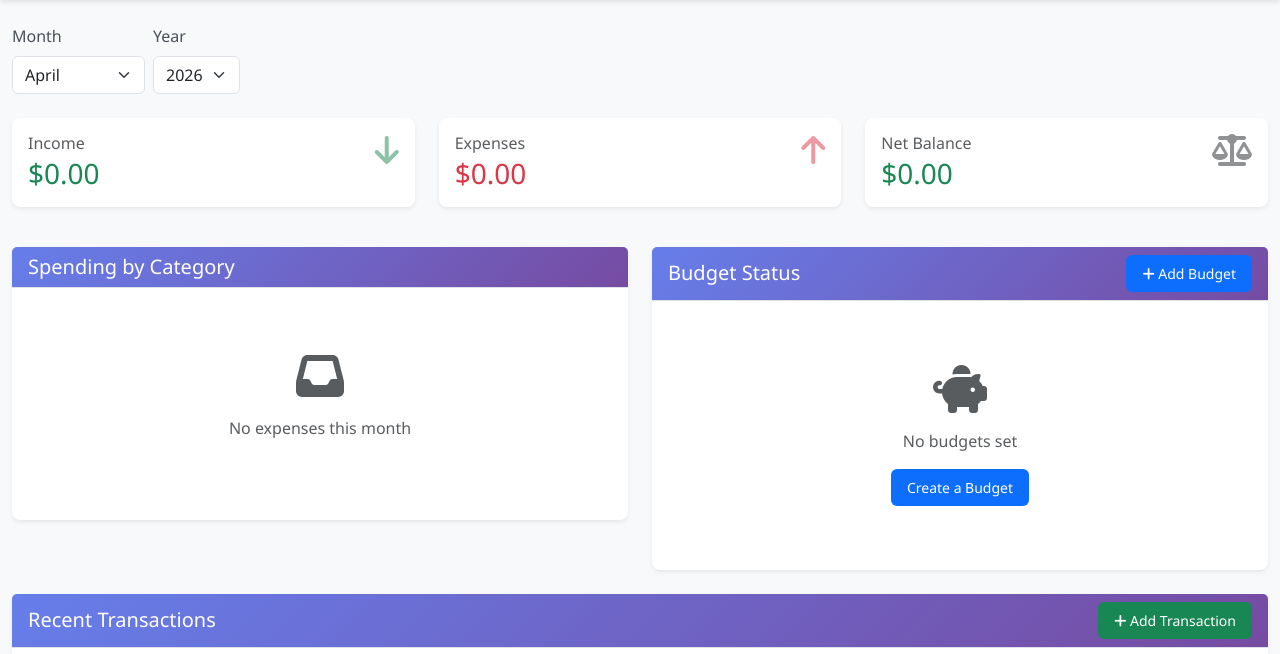
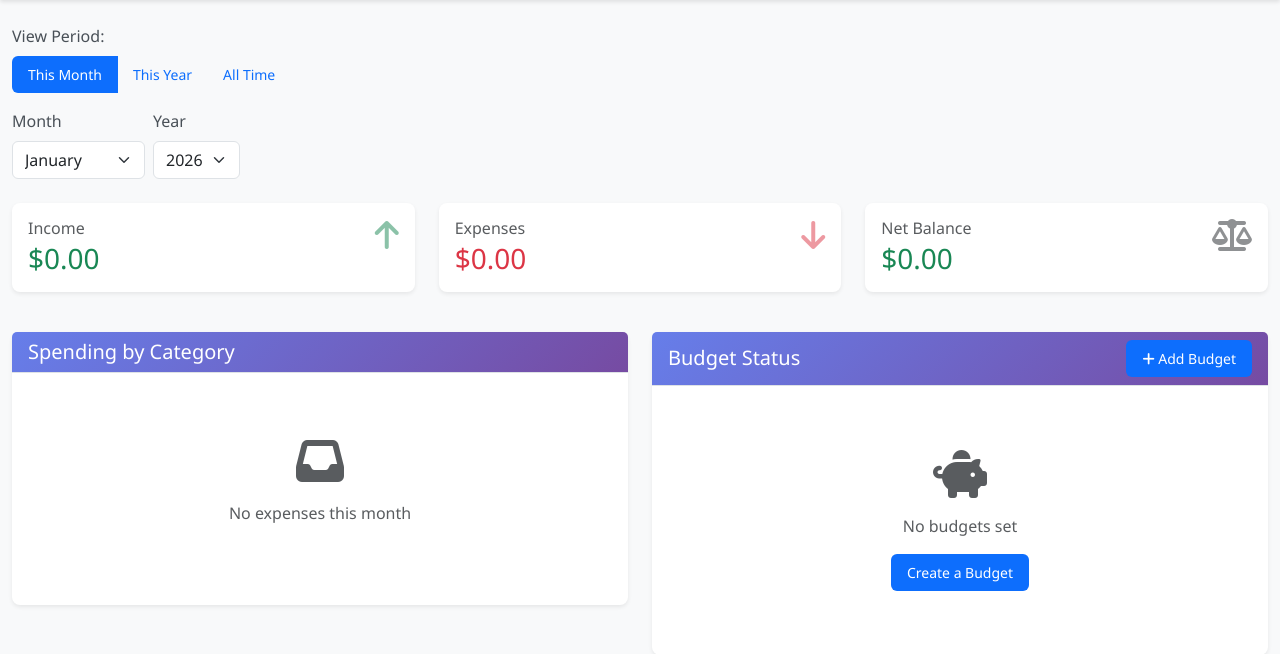
Before and after one commit to Tomsn193/Personal-finance-tracker, a Django app: page /dashboard/ in a window 1280 px wide. Shown: the part 62-716 px from the top of the page. Run offline with Django 5.2, Linux system fonts and the light colour scheme; the visitor is signed in with stand-in values (Sample User, id 1); data comes from the database, SQL or seed files in the repository; data that the repository does not hold is empty.

Commit message:
Allow user to pick time-frame of expenses

```diff
--- a/templates/dashboard.html
+++ b/templates/dashboard.html
@@ -1,5 +1,4 @@
 {% extends 'base.html' %}
-{% load currency_filters %}
 {% load static %}
 
 {% block title %}Dashboard - Finance Manager{% endblock %}
@@ -9,12 +8,34 @@
     <!-- Month/Year Selector -->
     <div class="row mb-4">
         <div class="col-12">
+            <!-- Period Selector -->
+            <div class="mb-3">
+                <label class="form-label d-block mb-2">View Period:</label>
+                <div class="btn-group btn-group-sm" role="group">
+                    <a href="?period=month&month={{ current_month }}&year={{ current_year }}"
+                       class="btn btn-outline-primary {% if period == 'month' %}active{% endif %}">
+                        This Month
+                    </a>
+                    <a href="?period=year&year={{ current_year }}"
+                       class="btn btn-outline-primary {% if period == 'year' %}active{% endif %}">
+                        This Year
+                    </a>
+                    <a href="?period=all"
+                       class="btn btn-outline-primary {% if period == 'all' %}active{% endif %}">
+                        All Time
+                    </a>
+                </div>
+            </div>
+
+            <!-- Month/Year Selector (only show for month/year views) -->
+            {% if period != 'all' %}
             <form method="GET" class="row g-2 align-items-end">
+                <input type="hidden" name="period" value="{{ period }}">
                 <div class="col-auto">
                     <label for="month" class="form-label">Month</label>
                     <select class="form-select" id="month" name="month" onchange="this.form.submit()">
                         {% for m in months %}
-                        <option value="{{ m.month }}" {% if m.month == current_month %}selected{% endif %}>
+                        <option value="{{ m }}" {% if m == current_month %}selected{% endif %}>
                             {{ m|date:"F" }}
                         </option>
                         {% endfor %}
@@ -29,6 +50,11 @@
                     </select>
                 </div>
             </form>
+            {% else %}
+            <div class="text-muted small">
+                <i class="fas fa-info-circle"></i> Showing all transactions
+            </div>
+            {% endif %}
         </div>
     </div>
 
@@ -40,9 +66,9 @@
                     <div class="d-flex justify-content-between align-items-start">
                         <div>
                             <h6 class="text-muted mb-1">Income</h6>
-                            <h3 class="text-success mb-0">{{ income|currency:currency }}</h3>
+                            <h3 class="text-success mb-0">${{ income|floatformat:2 }}</h3>
                         </div>
-                        <i class="fas fa-arrow-down text-success fa-2x opacity-50"></i>
+                        <i class="fas fa-arrow-up text-success fa-2x opacity-50"></i>
                     </div>
                 </div>
             </div>
@@ -54,9 +80,9 @@
                     <div class="d-flex justify-content-between align-items-start">
                         <div>
                             <h6 class="text-muted mb-1">Expenses</h6>
-                            <h3 class="text-danger mb-0">{{ expenses|currency:currency }}</h3>
+                            <h3 class="text-danger mb-0">${{ expenses|floatformat:2 }}</h3>
                         </div>
-                        <i class="fas fa-arrow-up text-danger fa-2x opacity-50"></i>
+                        <i class="fas fa-arrow-down text-danger fa-2x opacity-50"></i>
                     </div>
                 </div>
             </div>
@@ -69,7 +95,7 @@
                         <div>
                             <h6 class="text-muted mb-1">Net Balance</h6>
                             <h3 class="{% if balance >= 0 %}text-success{% else %}text-danger{% endif %} mb-0">
-                                {{ balance|currency:currency }}
+                                ${{ balance|floatformat:2 }}
                             </h3>
                         </div>
                         <i class="fas fa-balance-scale fa-2x opacity-50"></i>
@@ -114,7 +140,7 @@
                         <div class="mb-3">
                             <div class="d-flex justify-content-between mb-1">
                                 <small class="fw-bold">{{ budget.category.name }}</small>
-                                <small class="text-muted">{{ budget.get_spent|currency:currency }} / {{ budget.limit|currency:currency }}</small>
+                                <small class="text-muted">${{ budget.get_spent|floatformat:2 }} / ${{ budget.limit|floatformat:2 }}</small>
                             </div>
                             <div class="progress" style="height: 8px;">
                                 <div class="progress-bar {% if budget.is_over_budget %}bg-danger{% else %}bg-success{% endif %}"
@@ -170,7 +196,8 @@
                                     <td>{{ trans.description }}</td>
                                     <td class="text-end">
                                         <span class="{% if trans.transaction_type == 'income' %}text-success{% else %}text-danger{% endif %}">
-                                            {% if trans.transaction_type == 'income' %}+{% else %}-{% endif %}{{ trans.amount|currency:currency }}                                        </span>
+                                            {% if trans.transaction_type == 'income' %}+{% else %}-{% endif %}${{ trans.amount|floatformat:2 }}
+                                        </span>
                                     </td>
                                 </tr>
                                 {% endfor %}
--- a/transactions/views.py
+++ b/transactions/views.py
@@ -101,6 +101,8 @@ def dashboard(request):
     """Main dashboard"""
     # Get current month and year
     now = timezone.now()
+    period = request.GET.get('period', 'month')  # month, year, or all
+
     try:
         selected_year = int(request.GET.get('year', now.year))
         selected_month = int(request.GET.get('month', now.month))
@@ -111,12 +113,25 @@ def dashboard(request):
     # Create a list of date objects for the dropdown
     months_list = [date(selected_year, m, 1) for m in range(1, 13)]
 
-    # Get all transactions for current month
-    transactions = Transaction.objects.filter(
-        user=request.user,
-        date__year=selected_year,
-        date__month=selected_month
-    ).order_by('-date')
+    # Get transactions based on selected period
+    if period == 'month':
+        transactions = Transaction.objects.filter(
+            user=request.user,
+            date__year=selected_year,
+            date__month=selected_month
+        ).order_by('-date')
+        period_label = f"{months_list[selected_month - 1].strftime('%B %Y')}"
+    elif period == 'year':
+        transactions = Transaction.objects.filter(
+            user=request.user,
+            date__year=selected_year
+        ).order_by('-date')
+        period_label = f"{selected_year}"
+    else:  # all
+        transactions = Transaction.objects.filter(
+            user=request.user
+        ).order_by('-date')
+        period_label = "All Time"
 
     # Calculate statistics
     income = transactions.filter(transaction_type='income').aggregate(
@@ -167,6 +182,8 @@ def dashboard(request):
         'current_year': selected_year,
         'months': months_list,
         'years': range(now.year - 3, now.year + 1),
+        'period': period,
+        'period_label': period_label,
     }
 
     return render(request, 'dashboard.html', context)
@@ -609,6 +626,7 @@ def delete_budget(request, pk):
 def reports(request):
     """Financial reports"""
     now = timezone.now()
+    period = request.GET.get('period', 'month')  # month, year, or all
 
     # Parse year and month with error handling
     try:
@@ -618,12 +636,25 @@ def reports(request):
         year = now.year
         month = now.month
 
-    # Monthly summary
-    transactions = Transaction.objects.filter(
-        user=request.user,
-        date__year=year,
-        date__month=month
-    )
+    # Get transactions based on selected period
+    if period == 'month':
+        transactions = Transaction.objects.filter(
+            user=request.user,
+            date__year=year,
+            date__month=month
+        )
+        period_label = f"{date(year, month, 1).strftime('%B %Y')}"
+    elif period == 'year':
+        transactions = Transaction.objects.filter(
+            user=request.user,
+            date__year=year
+        )
+        period_label = f"{year}"
+    else:  # all
+        transactions = Transaction.objects.filter(
+            user=request.user
+        )
+        period_label = "All Time"
 
     income = transactions.filter(transaction_type='income').aggregate(
         total=Sum('amount')
@@ -666,6 +697,8 @@ def reports(request):
         'savings_rate': round(savings_rate, 1),
         'years': range(now.year - 2, now.year + 1),
         'months': range(1, 13),
+        'period': period,
+        'period_label': period_label,
     }
 
     return render(request, 'reports.html', context)
```
Also changed, not shown: templates/reports.html (+27 -0 lines).
